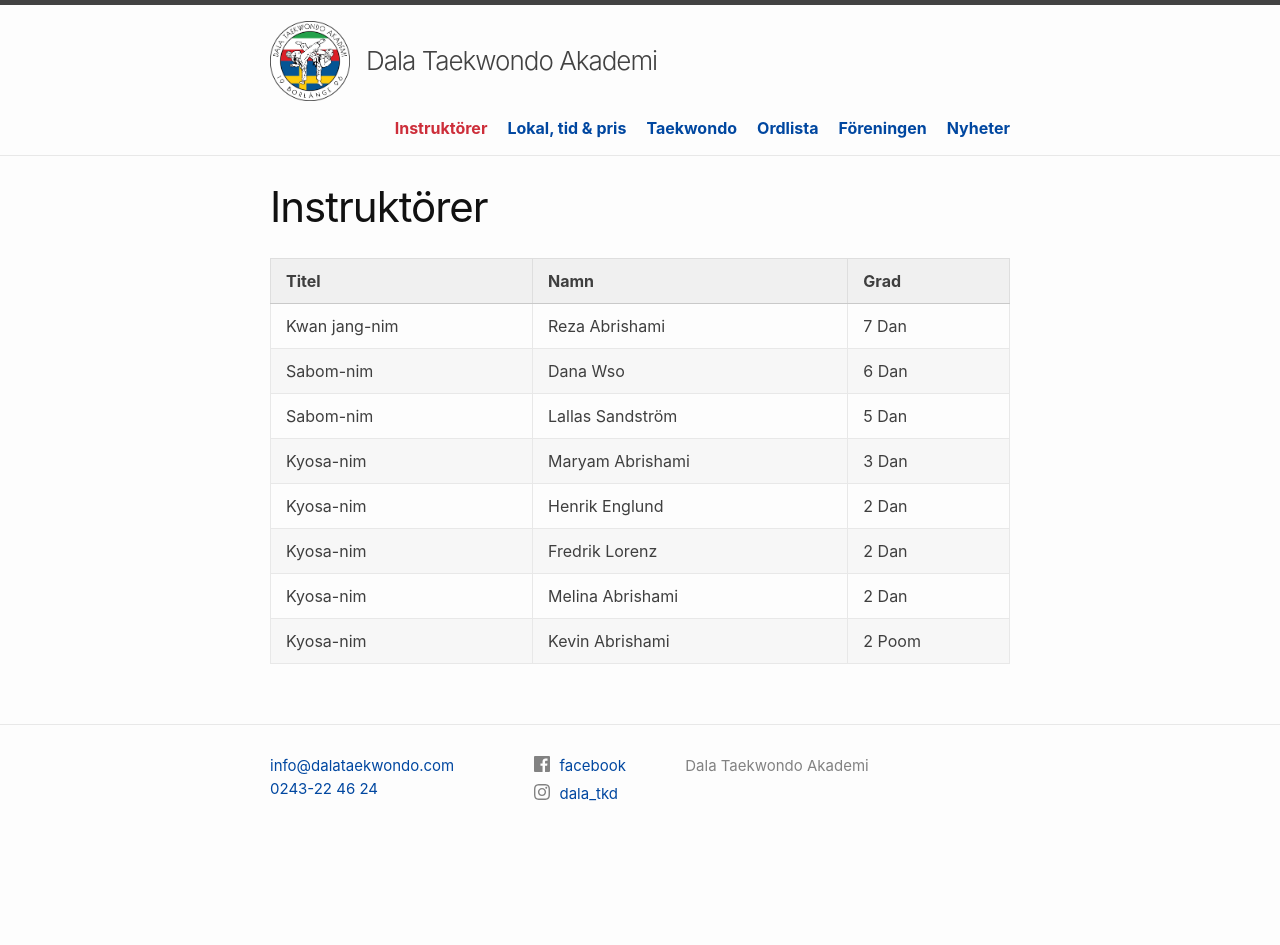
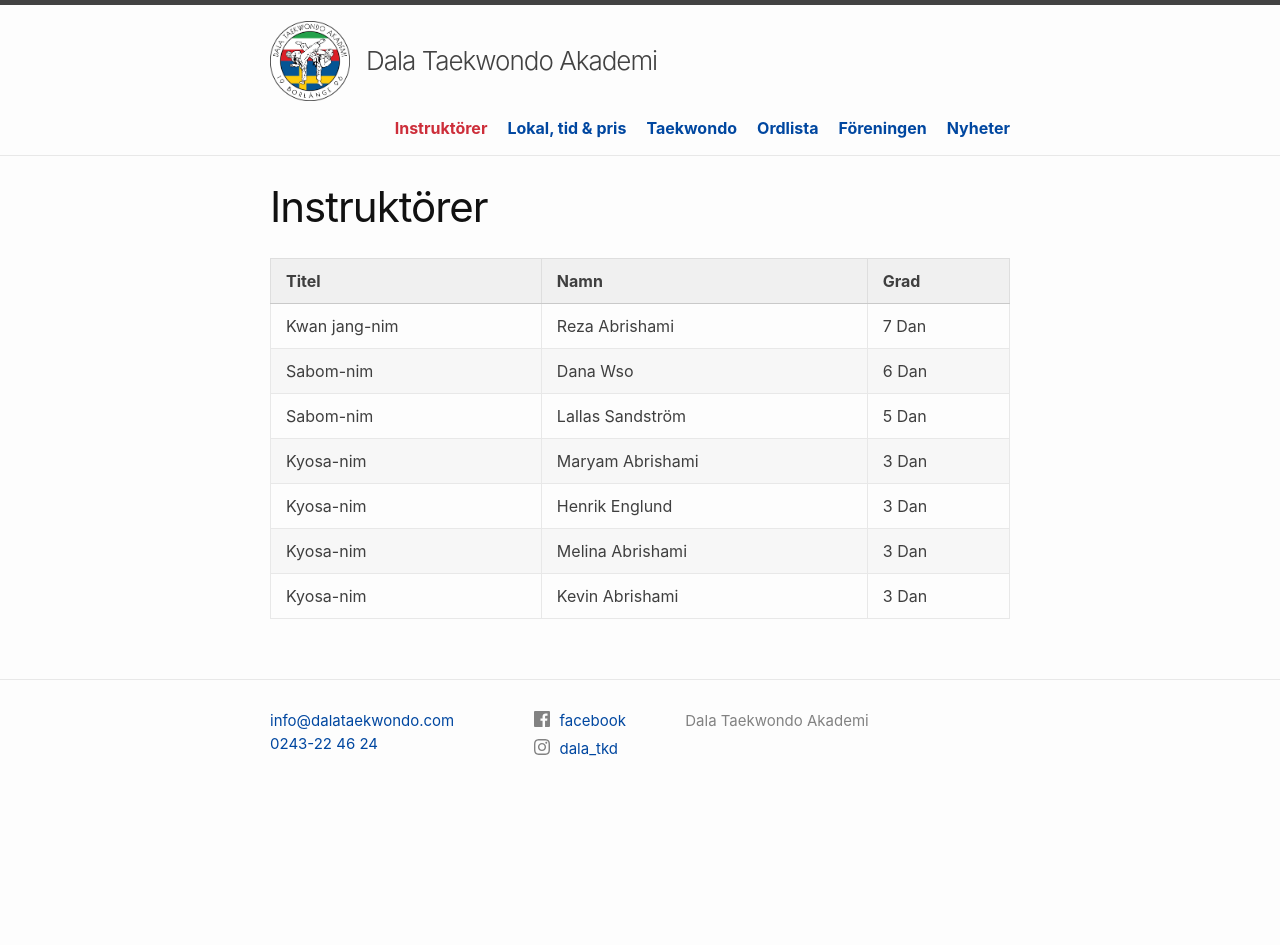
Before and after one commit to dalataekwondo/dalataekwondo.github.io, a Jekyll site: the page built from 01.instruktorer.markdown, in a window 1280 px wide. Built offline with Jekyll 4.4.1, drawn with Linux system fonts in a browser that asks for light colours; after the commit the page ends 900 px from its top, so only the background shows below that.

Commit message:
01.instruktorer.markdown

```diff
--- a/01.instruktorer.markdown
+++ b/01.instruktorer.markdown
@@ -10,7 +10,6 @@ permalink: /instruktorer/
 | Sabom-nim     | Dana Wso         | 6 Dan |
 | Sabom-nim     | Lallas Sandström | 5 Dan |
 | Kyosa-nim     | Maryam Abrishami | 3 Dan |
-| Kyosa-nim     | Henrik Englund   | 2 Dan |
-| Kyosa-nim     | Fredrik Lorenz   | 2 Dan |
-| Kyosa-nim     | Melina Abrishami | 2 Dan |
-| Kyosa-nim     | Kevin Abrishami  | 2 Poom|
+| Kyosa-nim     | Henrik Englund   | 3 Dan |
+| Kyosa-nim     | Melina Abrishami | 3 Dan |
+| Kyosa-nim     | Kevin Abrishami  | 3 Dan |
```
